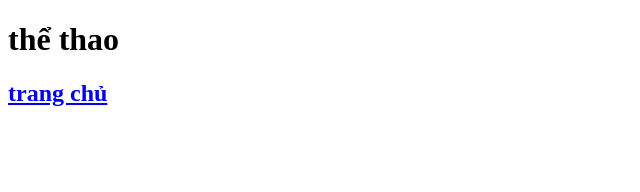
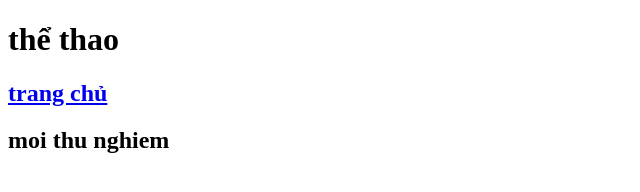
Before and after one commit to MaiQNam/MaiQNam.github.io, a plain HTML site: page pratice2/pratice4.html in a window 1280 px wide. Shown: the whole page, without its empty margins (0-640 px from the left). Drawn offline with Linux system fonts and the light colour scheme.

Commit message:
Update pratice4.html

```diff
--- a/pratice2/pratice4.html
+++ b/pratice2/pratice4.html
@@ -9,5 +9,6 @@
 <body>
     <h1>thể thao</h1>
     <h2><a href="http://127.0.0.1:5500/practice2.html"> trang chủ</a></h2>
+    <h2>moi thu nghiem</h2>
 </body>
 </html>
```
